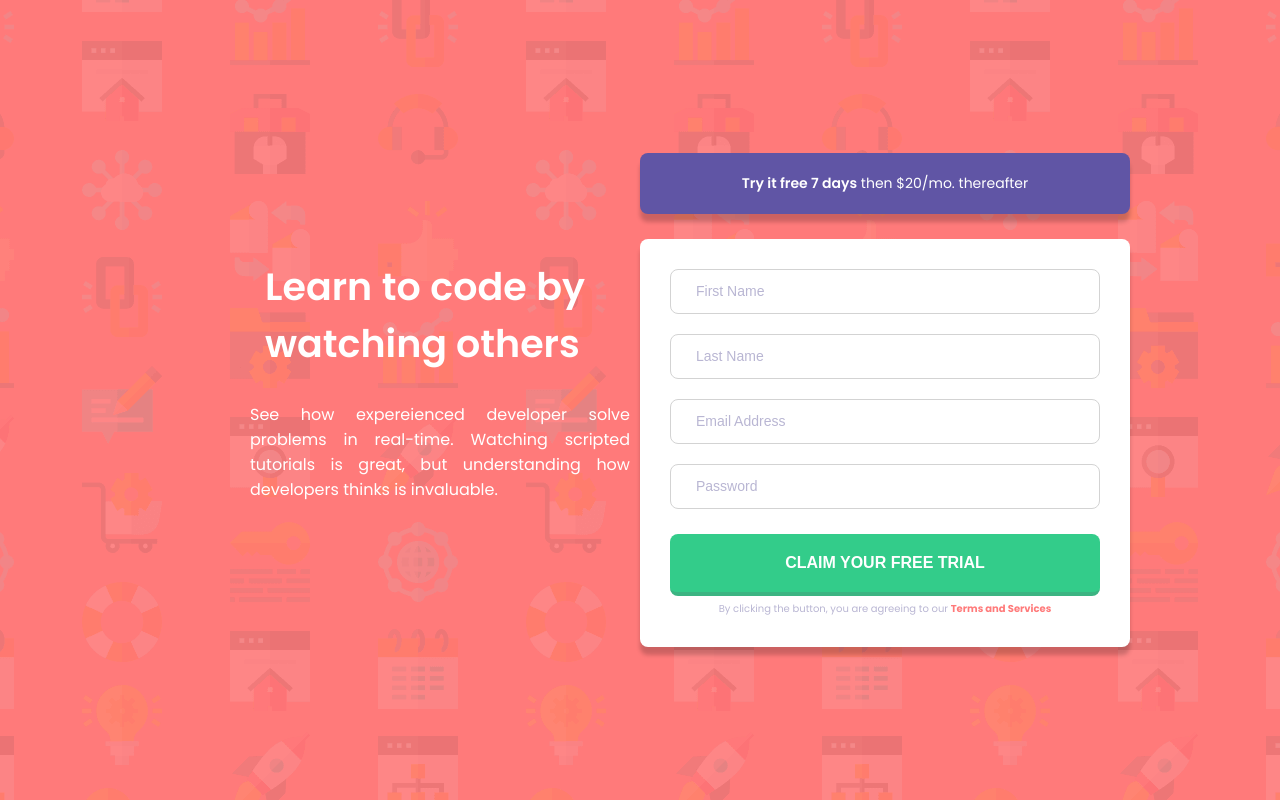
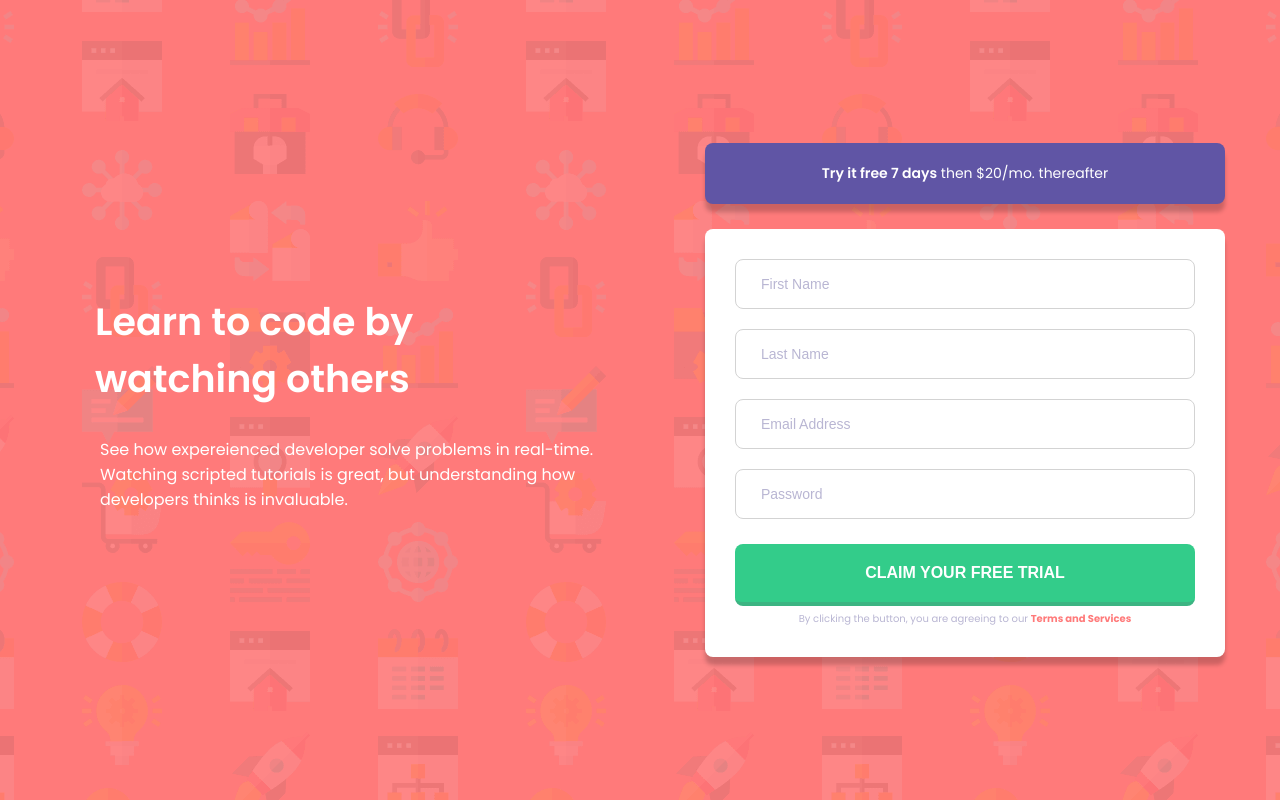
Before and after one commit to EddieAlexanderGordillo/sign-up-form, a website built with webpack: page public/index.html in a window 1280 px wide. Built offline with nearby package versions, Linux system fonts and the light colour scheme.

Commit message:
fix viewport and margin

```diff
--- a/src/components/InfoSection/InfoSection.js
+++ b/src/components/InfoSection/InfoSection.js
@@ -1,7 +1,7 @@
 const InfoSection = () =>
   `<section class="info">
       <div>
-        <h2>Learn to code by watching others</h2>
+        <h2>Learn to code by <br> watching others</h2>
         <p>See how expereienced developer solve problems in real-time. Watching scripted tutorials is great, but understanding how developers thinks is invaluable.</</p>
       </div>
   </section>
--- a/src/styles/desktop.css
+++ b/src/styles/desktop.css
@@ -1,9 +1,9 @@
-@media (min-width: 375px) {
+@media (min-width: 600px) {
     main {
         width: 100%;
         height: 100vh;
         background-image: url('../assets/images/bg-intro-desktop.png');
-        padding: 150px;
+        padding-top: 50px;
     }
 
     .main {
@@ -13,23 +13,21 @@
 
     .main section {
         width: 50%;
+        margin: 0px 15px 20px;
+        padding: 5px 10px 5px 50px;
     }
 
 
     .info h2 {
-        max-width: 430px;
-        margin: 0px 15px 20px;
-        padding: 5px 10px 5px 100px;
+        margin-top: 50px;
         font-size: 3.8rem;
-        text-align: justify;
+        text-align: left;
 
     }
 
     .info p {
-        max-width: 500px;
-        padding: 5px 10px 5px 100px;
         font-size: 1.6rem;
-        text-align: justify;
+        text-align: left;
     }
 
     .promo {
@@ -41,4 +39,7 @@
         padding: 20px auto;
     }
 
+    .form__input {
+        height: 50px;
+    }
 }
--- a/src/styles/styles.css
+++ b/src/styles/styles.css
@@ -50,19 +50,19 @@ main {
 }
 
 .info h2 {
-    max-width: 210px;
+    width: 100%;
     margin: 120px auto 25px;
     padding: 5px auto;
     font-weight: 600;
     font-size: 2.5rem;
     color: white;
-    text-align: justify;
+    text-align: center;
 }
 
 .info p {
-    max-width: 300px;
+    width: 100%;
     margin: 20px auto 40px;
-    padding: 5px 15px 5px 20px;
+    padding: 5px 15px 5px 5px;
     color: white;
     font-size: 1.4rem;
     font-weight: 400;
```
